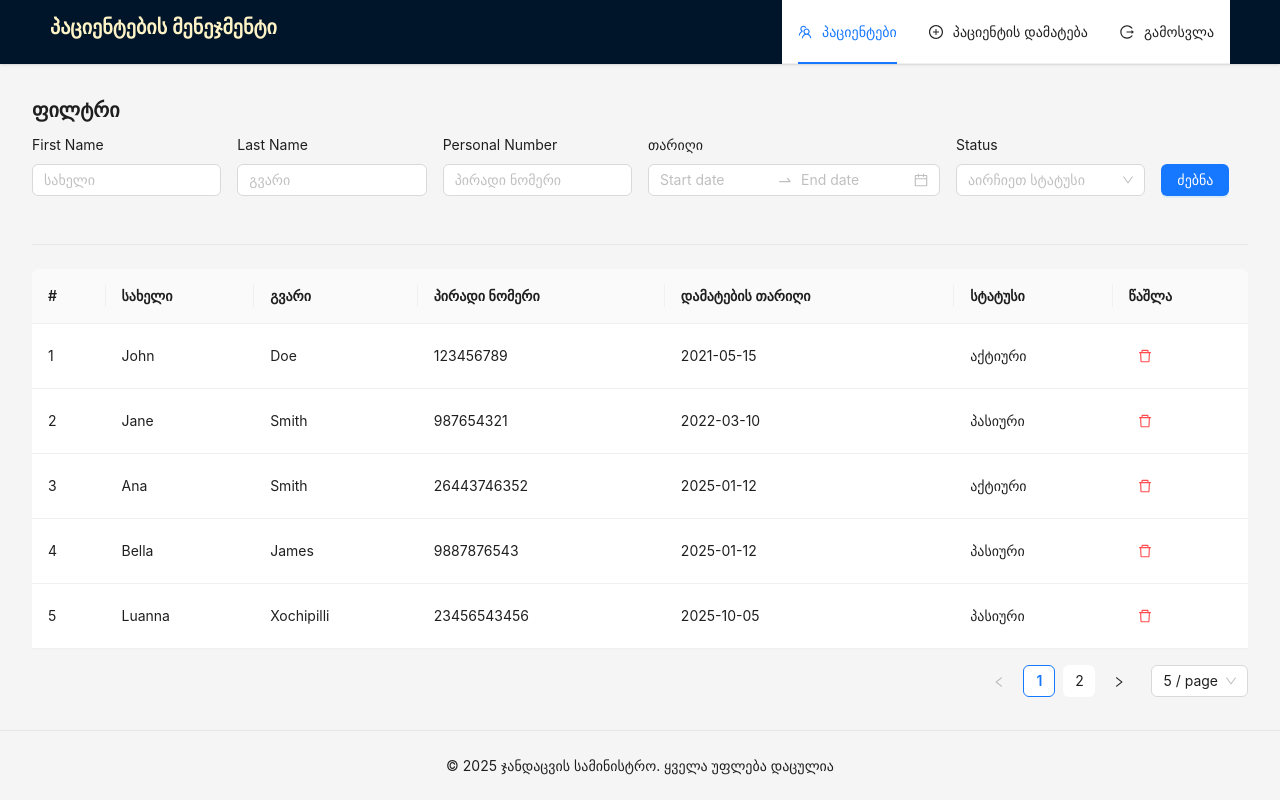
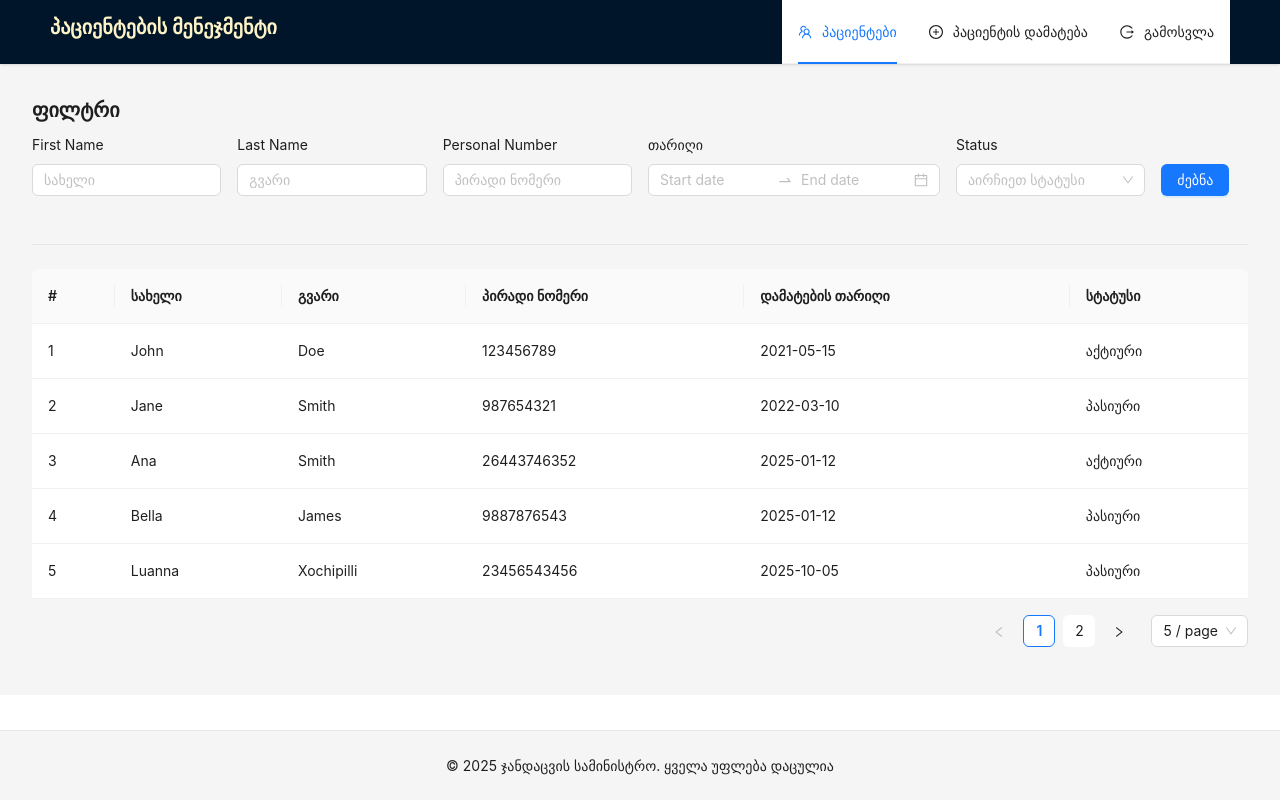
Before and after one commit to Airshock72/patiemt-management, a React (Vite) app: page / in a window 1280 px wide. Built offline with nearby package versions, Linux system fonts and the light colour scheme; sample sign-in values are in the browser's storage.

Commit message:
conditionally rendered via roles delete logic

```diff
--- a/src/modules/patients/views/IndexPage.tsx
+++ b/src/modules/patients/views/IndexPage.tsx
@@ -1,16 +1,15 @@
-import {
-  Button,
-  Form,
-  Table,
-  Tooltip
-} from 'antd'
+import { Button, Form, Table, Tooltip } from 'antd'
 import { DeleteOutlined } from '@ant-design/icons'
 import { FilterFormValues } from 'src/modules/patients/types'
 import usePatients from 'src/modules/patients/hooks/usePatients.ts'
 import { columns, tablePagination } from 'src/modules/patients/helpers'
 import Filters from 'src/modules/patients/views/Filters.tsx'
+import { useAuth } from 'src/providers/AuthProvider.tsx'
+import { UserRole } from 'api/auth/types.ts'
+import { Patient } from 'api/patients/types.ts'
 
 const PatientPage = () => {
+  const auth = useAuth()
   const [form] = Form.useForm<FilterFormValues>()
   const { state, onFinish, handleDelete } = usePatients({ form })
 
@@ -18,22 +17,29 @@ const PatientPage = () => {
     <div className='p-4'>
       <Filters form={form} onFinish={onFinish} />
       <Table
-        columns={[...columns,
-          {
+        columns={[
+          ...columns,
+          ...(auth.state.data.user?.roles?.includes(UserRole.ADMIN) ||
+          auth.state.data.user?.roles?.includes(UserRole.ADMIN)
+            ? [{
               title: 'წაშლა',
               key: 'action',
-            render: (_, record) => (
+              render: (_: unknown, record: Patient) => (
                 <Tooltip title='წაშლა' placement='top'>
                   <Button
                     type='link'
                     danger
-                  onClick={() => handleDelete(record)}
+                    onClick={() =>
+                      handleDelete(record)
+                    }
                     icon={<DeleteOutlined />}
                     className='delete-button'
                   />
                 </Tooltip>
               )
-          }]}
+            }]
+            : [])
+        ]}
         dataSource={state.data}
         rowKey='key'
         pagination={tablePagination}
```
Lines whose indentation alone changed are shown as unchanged.
